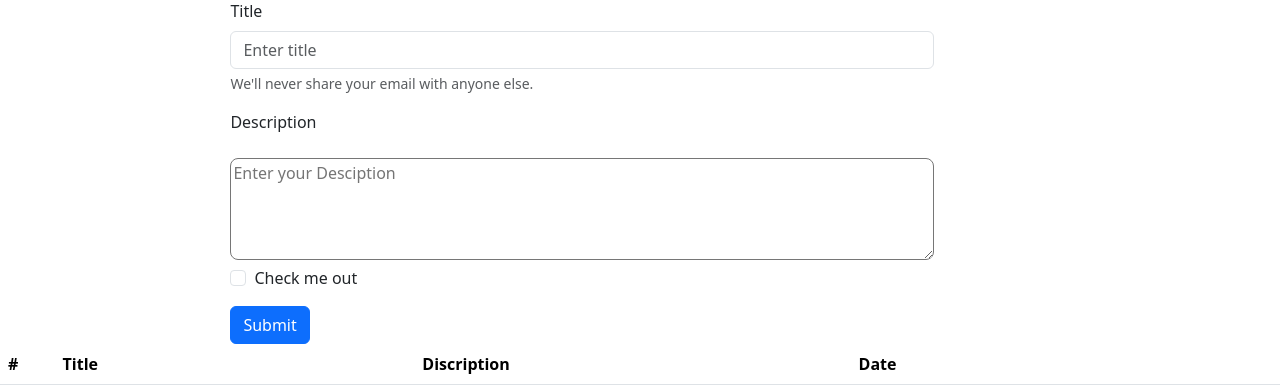
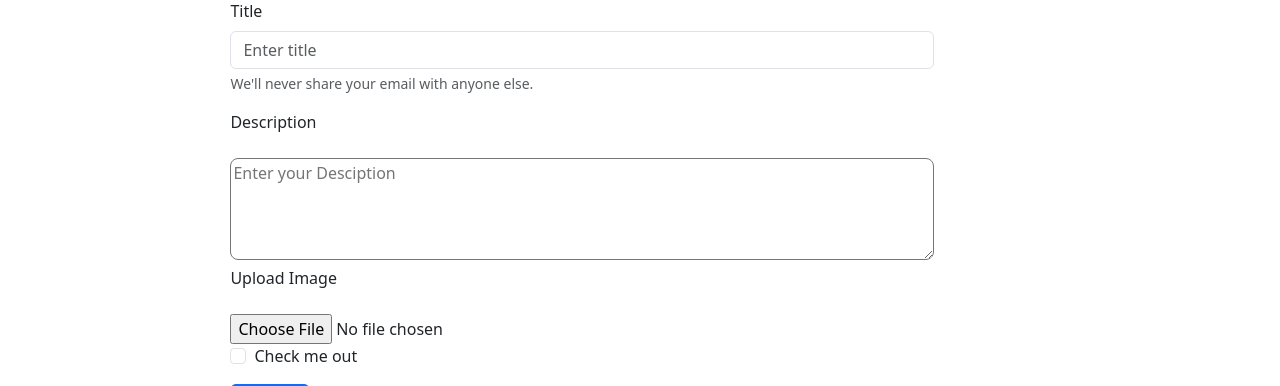
Before and after one commit to banvro/batch-12-to-1-python, a Django app: page / in a window 1280 px wide. Shown: the part 57-443 px from the top of the page. Run offline with Django 4.2, Linux system fonts and the light colour scheme; data comes from the database, SQL or seed files in the repository; both versions use the stored data as it was after the commit.

Commit message:
save imag in db

```diff
--- a/12-1-web-devlopment-batch/DjngoTodo/DjngoTodo/settings.py
+++ b/12-1-web-devlopment-batch/DjngoTodo/DjngoTodo/settings.py
@@ -119,6 +119,12 @@ USE_TZ = True
 
 STATIC_URL = 'static/'
 
+STATICFILES_DIRS = (os.path.join(BASE_DIR, "static/"),)
+
+MEDIA_URL = '/media/'
+
+MEDIA_DIRS = (os.path.join(BASE_DIR, 'media/'))
+
 # Default primary key field type
 # https://docs.djangoproject.com/en/4.2/ref/settings/#default-auto-field
 
--- a/12-1-web-devlopment-batch/DjngoTodo/DjngoTodo/urls.py
+++ b/12-1-web-devlopment-batch/DjngoTodo/DjngoTodo/urls.py
@@ -16,8 +16,10 @@ Including another URLconf
 """
 from django.contrib import admin
 from django.urls import path, include
+from django.conf import settings
+from django.conf.urls.static import static
 
 urlpatterns = [
     path('admin/', admin.site.urls),
     path("", include("todo.urls")),
-]
+] + static(settings.MEDIA_URL, document_root=settings.MEDIA_DIRS)
--- a/12-1-web-devlopment-batch/DjngoTodo/template/todo.html
+++ b/12-1-web-devlopment-batch/DjngoTodo/template/todo.html
@@ -6,7 +6,7 @@
 
 <div style="padding-left: 18%;
 padding-right: 27%;">
-    <form action="savetodo" method="post">
+    <form action="savetodo" method="post" enctype="multipart/form-data">
         {% csrf_token %}
         <div class="mb-3">
           <label for="exampleInputEmail1" class="form-label">Title</label>
@@ -19,6 +19,10 @@ padding-right: 27%;">
         <textarea name = "dec" style="width: 100%;
         height: 102px;
         border-radius: 8px;" placeholder="Enter your Desciption"></textarea>
+        <div class="mb-3">
+          <label for="exampleInputPassword1" class="form-label">Upload Image</label>
+        </div>
+        <input type="file" name = "img" >
         <div class="mb-3 form-check">
           <input type="checkbox" class="form-check-input" id="exampleCheck1">
           <label class="form-check-label" for="exampleCheck1">Check me out</label>
@@ -27,7 +31,7 @@ padding-right: 27%;">
       </form>
 </div>
 
-
+<img src="car">
 
 <div>
     <table class="table">
@@ -49,6 +53,7 @@ padding-right: 27%;">
           </tr>
           {% endfor %}
 
+
         </tbody>
       </table>
 </div>
--- a/12-1-web-devlopment-batch/DjngoTodo/todo/models.py
+++ b/12-1-web-devlopment-batch/DjngoTodo/todo/models.py
@@ -5,4 +5,5 @@ from django.db import models
 class mytodods(models.Model):
     title = models.CharField(max_length=120)
     desc = models.TextField()
+    image  = models.ImageField(upload_to="images", null=True, blank=True)
     date = models.DateTimeField(auto_now_add=True)
--- a/12-1-web-devlopment-batch/DjngoTodo/todo/views.py
+++ b/12-1-web-devlopment-batch/DjngoTodo/todo/views.py
@@ -11,7 +11,9 @@ def savetodo(request):
     if request.method == "POST":
         titl = request.POST.get("title")
         dec = request.POST.get("dec")
+        myimg = request.FILES.get("img")
 
-        XYZ = mytodods(title = titl, desc = dec)
+
+        XYZ = mytodods(title = titl, desc = dec, image = myimg)
         XYZ.save()
         return redirect("mytodo")
```
Also changed, not shown: 12-1-web-devlopment-batch/DjngoTodo/db.sqlite3, 12-1-web-devlopment-batch/DjngoTodo/images/car_DlWX6Nx.jpg (added), 12-1-web-devlopment-batch/DjngoTodo/static/car.jpg (added), 12-1-web-devlopment-batch/DjngoTodo/todo/migrations/0002_mytodods_image.py (added).
